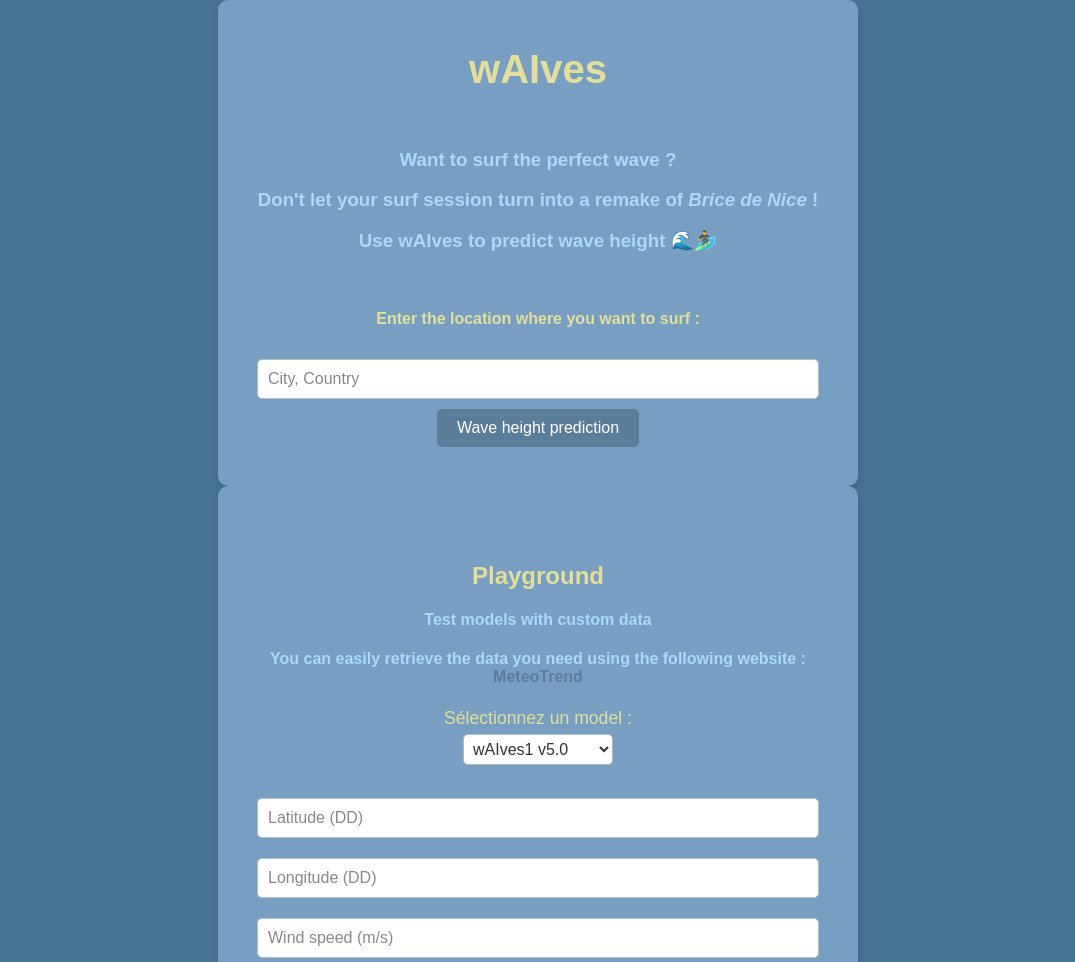
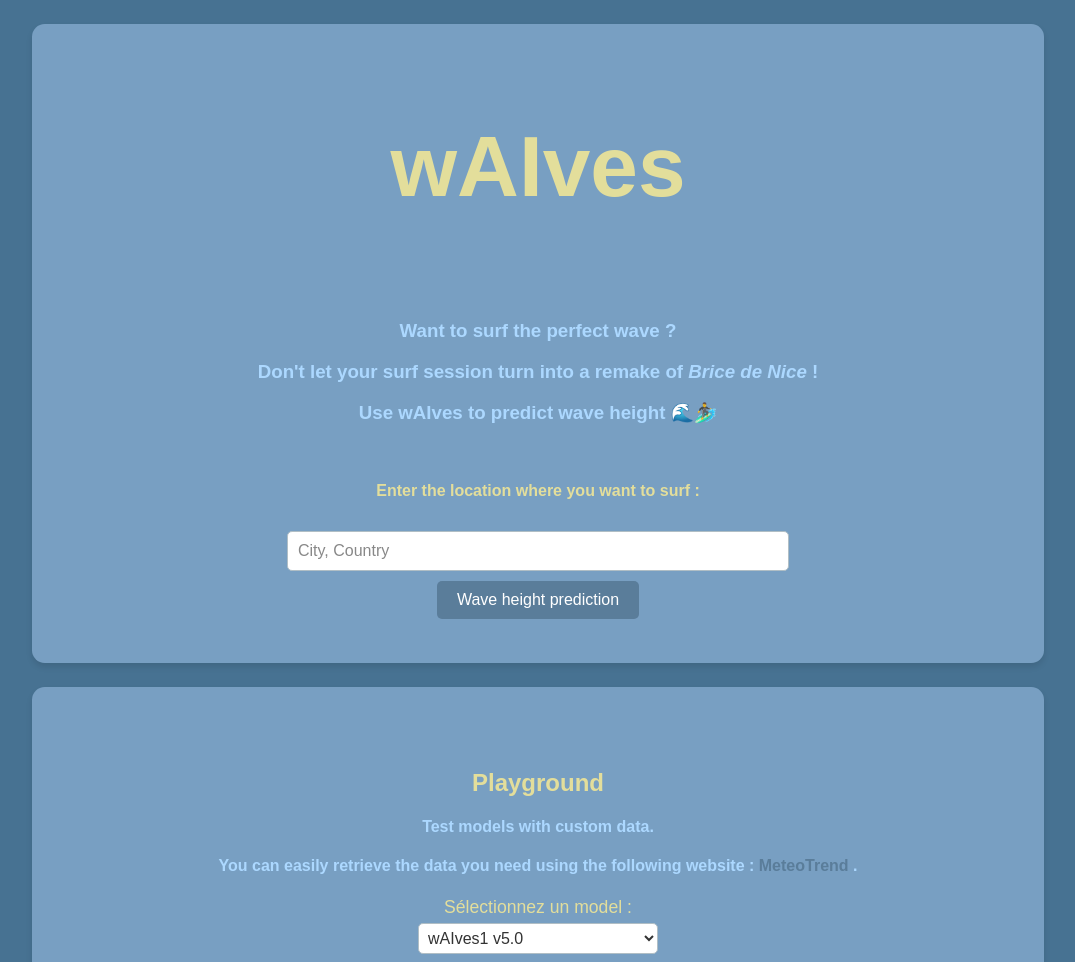
Before and after one commit to LugolBis/wAIves, a plain HTML site: page index.html in a window 1280 px wide. Shown: the top 962 px of the page, without its empty margins (102-1177 px from the left). Drawn offline with Linux system fonts and the light colour scheme.

Commit message:
Restructuration de l'arborescence du projet

```diff
--- a/Python/style.css
+++ /dev/null
@@ -1,106 +0,0 @@
-/* Style global */
-body {
-  margin: 0;
-  font-family: 'Arial', sans-serif;
-  background-color: #477292; /* Blanc cassé */
-  color: #333; /* Texte gris foncé */
-}
-
-/* Conteneur principal */
-#mainContainer, #playgroundContainer {
-  margin: auto;
-  max-width: 600px;
-  padding: 20px;
-  background-color: #789fc2; /* Bleu gris */
-  border-radius: 10px;
-  box-shadow: 0px 4px 6px rgba(0, 0, 0, 0.1);
-  text-align: center;
-}
-
-/* Titres */
-h1 {
-  color: #e3de9b; /* Bleu ciel terne */
-  font-size: 2.5em;
-  margin-bottom: 20px;
-}
-
-h2 {
-    color: #e3de9b;
-}
-
-h3, h4 {
-  color: #acd8ff; /* Bleu gris plus foncé */
-}
-
-label {
-    font-size: 1.1em;
-    color: #e3de9b;
-}
-
-select {
-    margin: 5px 0;
-    padding: 5px;
-    width: 25%;
-    border: 1px solid #b0bec5;
-    border-radius: 5px;
-    font-size: 1em;
-    background-color: #ffffff; /* Blanc */
-    color: #333;
-}
-
-/* Inputs */
-input {
-  margin: 10px 0;
-  padding: 10px;
-  width: 90%;
-  border: 1px solid #b0bec5;
-  border-radius: 5px;
-  font-size: 1em;
-  background-color: #ffffff; /* Blanc */
-  color: #333;
-}
-
-input::placeholder {
-  color: #888;
-}
-
-/* Boutons */
-button {
-  background-color: #5a7d9a; /* Bleu ciel terne */
-  color: white;
-  padding: 10px 20px;
-  border: none;
-  border-radius: 5px;
-  font-size: 1em;
-  cursor: pointer;
-  transition: background-color 0.3s ease, transform 0.2s ease;
-}
-
-button:hover {
-  background-color: #4a657d; /* Bleu gris plus foncé */
-  transform: scale(1.05);
-}
-
-button:active {
-  transform: scale(0.95);
-}
-
-/* Liens */
-a {
-  color: #5a7d9a; /* Bleu ciel terne */
-  text-decoration: none;
-}
-
-a:hover {
-  text-decoration: underline;
-}
-
-/* Pied de page */
-#botomPage {
-  margin-top: 30px;
-  text-align: center;
-}
-
-#firstInstruction {
-    color: #e3de9b;
-}
--- a/Python/index.html
+++ b/index.html
@@ -9,7 +9,7 @@
 
 <body>
   <script src="main.js"></script>
-  <div id="mainContainer">
+  <div id="mainContainer" class="MyContainer">
     <h1>wAIves</h1>
     <br><h3>Want to surf the perfect wave ?</h3>
       <h3>Don't let your surf session turn into a remake of <em>Brice de Nice</em> !</h3>
@@ -19,16 +19,17 @@
     <br><button id="getPrediction" onclick="run()">Wave height prediction</button>
     <br><h3 id="resultat"></h3>
   </div>
-  <div id="playgroundContainer">
+  <div id="playgroundContainer" class="MyContainer">
     <br><br>
     <h2>Playground</h2>
-    <h4>Test models with custom data</h4>
-    <h4>You can easily retrieve the data you need using the following website : <a href="https://meteotrend.com/" title="Russian weather website" target="_blank">MeteoTrend</a></h4>
+    <h4>Test models with custom data.</h4>
+    <h4>You can easily retrieve the data you need using the following website : <a href="https://meteotrend.com/" title="Russian weather website" target="_blank">MeteoTrend</a> .</h4>
     <form id="playgroundForm">
       <label>Sélectionnez un model :</label><br>
       <select id="model_">
         <option value="wAIves1v5.0.h5" selected>wAIves1 v5.0</option>
         <option value="wAIves1v5.1.h5">wAIves1 v5.1</option>
+        <option value="wAIves1v5.2.h5">wAIves1 v5.2</option>
         <option value="wAIves2v1.0.pth">wAIves2 v1.0</option>
         <option value="wAIves2v2.0.pth">wAIves2 v2.0</option>
       </select><br>
--- /dev/null
+++ b/style.css
@@ -0,0 +1,139 @@
+/* Style initial */
+
+body {
+  margin : 0px;
+  font-family: 'Arial', sans-serif;
+  background-color: #477292; /* Blanc cassé */
+  color: #333; /* Texte gris foncé */
+}
+
+.MyContainer {
+  margin-top: 3vh;
+  margin-bottom: 3vh;
+  margin-right: auto;
+  margin-left: auto;
+  max-width: 75vw;
+  padding: 2vw;
+  background-color: #789fc2; /* Bleu gris */
+  border-radius: 1vw;
+  box-shadow: 0px 4px 6px rgba(0, 0, 0, 0.1);
+  text-align: center;
+}
+
+h1 {
+  font-size: calc(5vw + 4vh); /* Taille de police qui s'adapte à la largeur et la hauteur */
+  width: 33.33vw; /* 1/3 de la largeur de l'écran */
+  height: auto; /* Ajuste la hauteur en fonction du contenu */
+  text-align: center; /* Centrer le texte horizontalement */
+  color: #e3de9b; /* Couleur de fond pour tester */
+  transition: all 0.1s ease; /* Transition douce lors des redimensionnements */
+}
+
+h2 {
+    color: #e3de9b;
+}
+
+h3, h4 {
+  color: #acd8ff; /* Bleu gris plus foncé */
+}
+
+label {
+    font-size: 1.1em;
+    color: #e3de9b;
+}
+
+select {
+    margin: 5px 0;
+    padding: 5px;
+    width: 25%;
+    border: 1px solid #b0bec5;
+    border-radius: 5px;
+    font-size: 1em;
+    background-color: #ffffff; /* Blanc */
+    color: #333;
+}
+
+/* Inputs */
+input {
+  margin: 10px 0;
+  padding: 10px;
+  width: 50%;
+  border: 1px solid #b0bec5;
+  border-radius: 5px;
+  font-size: 1em;
+  background-color: #ffffff; /* Blanc */
+  color: #333;
+}
+
+input::placeholder {
+  color: #888;
+}
+
+/* Boutons */
+button {
+  background-color: #5a7d9a; /* Bleu ciel terne */
+  color: white;
+  padding: 10px 20px;
+  border: none;
+  border-radius: 5px;
+  font-size: 1em;
+  cursor: pointer;
+  transition: background-color 0.3s ease, transform 0.2s ease;
+}
+
+button:hover {
+  background-color: #4a657d; /* Bleu gris plus foncé */
+  transform: scale(1.05);
+}
+
+button:active {
+  transform: scale(0.95);
+}
+
+/* Liens */
+a {
+  color: #5a7d9a; /* Bleu ciel terne */
+  text-decoration: none;
+}
+
+a:hover {
+  text-decoration: underline;
+}
+
+/* Responsive */
+
+@media (max-width: 600px) {
+  h1 {
+    font-size: calc(6vw + 5vh); /* Taille plus grande pour écrans petits */
+    width: 90vw; /* Presque toute la largeur */
+    margin: calc(3vh + 10px) auto; /* Réduction des marges verticales */
+    padding: calc(2vh + 5px); /* Espacement interne légèrement augmenté */
+  }
+}
+
+@media (min-width: 601px) and (max-width: 1199px) {
+  h1 {
+    font-size: calc(5.5vw + 4.5vh); /* Taille équilibrée */
+    width: 50vw; /* Largeur moyenne */
+    margin: calc(4vh + 10px) auto; /* Marges adaptées */
+  }
+}
+
+@media (min-width: 1200px) {
+  h1 {
+    font-size: calc(4.5vw + 3.5vh); /* Taille réduite pour grands écrans */
+    width: 25vw; /* Réduction de la largeur */
+    margin: calc(6vh + 20px) auto; /* Marges verticales augmentées */
+  }
+}
+
+/* Static */
+#botomPage {
+  margin-top: 3vh;
+  margin-bottom: 3vh;
+  text-align: center;
+}
+
+#firstInstruction {
+    color: #e3de9b;
+}
```
Also changed, not shown: credits.html (renamed from Python/credits.html), main.js (renamed from Python/main.js), 2 other files.
